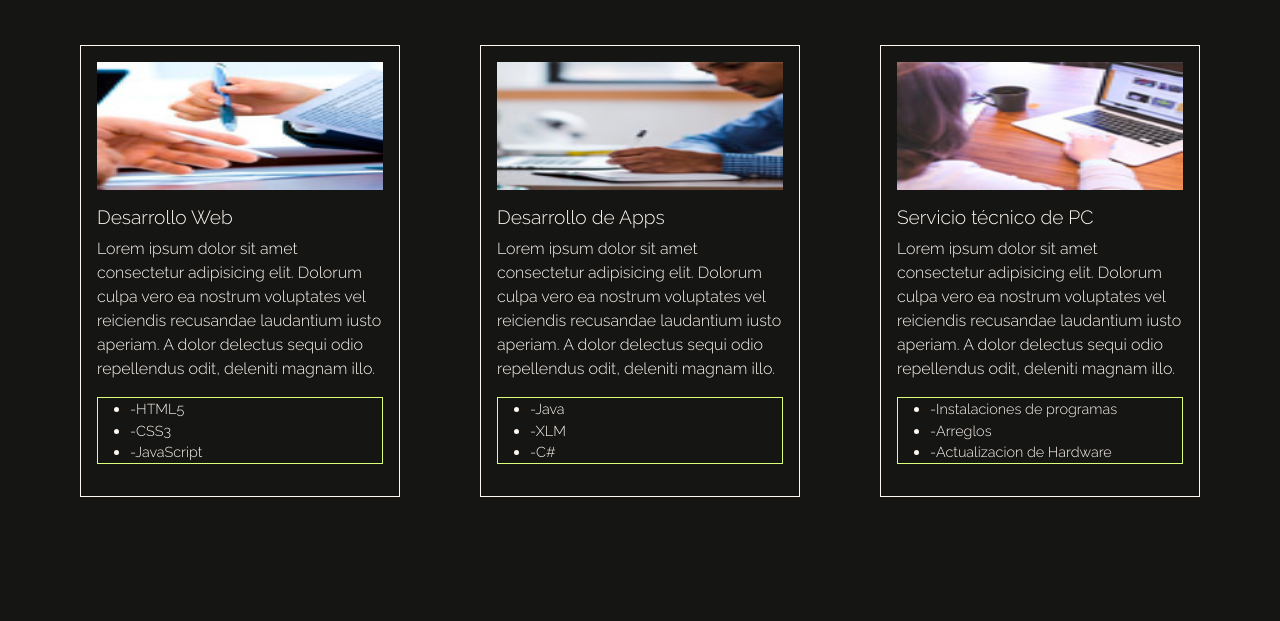
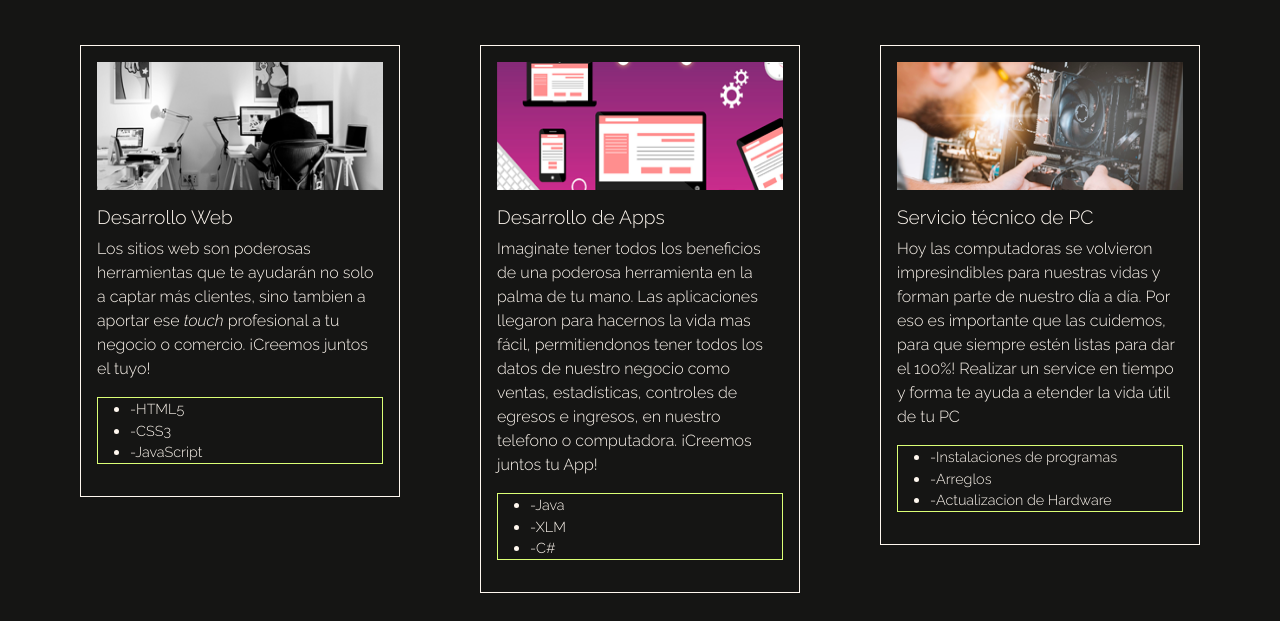
Before and after one commit to FacuMunozLemir/Portfolio-Personal-, a website: page src/views/services.html in a window 1280 px wide. Shown: the part 179-800 px from the top of the page. Drawn offline with nearby package versions, Linux system fonts and the light colour scheme.

Commit message:
Se trabajo sobre las imágenes y se eliminaron los textos LOREM

```diff
--- a/src/views/services.html
+++ b/src/views/services.html
@@ -79,15 +79,15 @@
           data-aos-delay="100"
         >
           <img
-            src="../assets/image/servicios-1.jpg"
+            src="../assets/image/servicios-1.png"
             alt="Imagen de desarrollo web"
           />
           <h4>Desarrollo Web</h4>
           <p>
-            Lorem ipsum dolor sit amet consectetur adipisicing elit. Dolorum
-            culpa vero ea nostrum voluptates vel reiciendis recusandae
-            laudantium iusto aperiam. A dolor delectus sequi odio repellendus
-            odit, deleniti magnam illo.
+            Los sitios web son poderosas herramientas que te ayudarán no solo a
+            captar más clientes, sino tambien a aportar ese
+            <em>touch</em> profesional a tu negocio o comercio. ¡Creemos juntos
+            el tuyo!
           </p>
           <ul>
             <li>-HTML5</li>
@@ -101,15 +101,16 @@
           data-aos-delay="300"
         >
           <img
-            src="../assets/image/servicios-2.jpg"
+            src="../assets/image/servicios-2.png"
             alt="Imagen de desarrollo de apps"
           />
           <h4>Desarrollo de Apps</h4>
           <p>
-            Lorem ipsum dolor sit amet consectetur adipisicing elit. Dolorum
-            culpa vero ea nostrum voluptates vel reiciendis recusandae
-            laudantium iusto aperiam. A dolor delectus sequi odio repellendus
-            odit, deleniti magnam illo.
+            Imaginate tener todos los beneficios de una poderosa herramienta en
+            la palma de tu mano. Las aplicaciones llegaron para hacernos la vida
+            mas fácil, permitiendonos tener todos los datos de nuestro negocio
+            como ventas, estadísticas, controles de egresos e ingresos, en
+            nuestro telefono o computadora. ¡Creemos juntos tu App!
           </p>
           <ul>
             <li>-Java</li>
@@ -123,15 +124,16 @@
           data-aos-delay="500"
         >
           <img
-            src="../assets/image/servicios-3.jpg"
+            src="../assets/image/servicios-3.png"
             alt="Imágen de servicios técnico"
           />
           <h4>Servicio técnico de PC</h4>
           <p>
-            Lorem ipsum dolor sit amet consectetur adipisicing elit. Dolorum
-            culpa vero ea nostrum voluptates vel reiciendis recusandae
-            laudantium iusto aperiam. A dolor delectus sequi odio repellendus
-            odit, deleniti magnam illo.
+            Hoy las computadoras se volvieron impresindibles para nuestras vidas
+            y forman parte de nuestro día a día. Por eso es importante que las
+            cuidemos, para que siempre estén listas para dar el 100%! Realizar
+            un service en tiempo y forma te ayuda a etender la vida útil de tu
+            PC
           </p>
           <ul>
             <li>-Instalaciones de programas</li>
--- a/styles/scss/parciales/_6_featured.scss
+++ b/styles/scss/parciales/_6_featured.scss
@@ -2,6 +2,7 @@
   width: 100%;
   height: 100vh;
   margin-top: 5rem;
+  display: block;
   & h2 {
     margin-top: 5rem;
     font-size: 2.5rem;
@@ -18,7 +19,7 @@
     justify-content: space-evenly;
     &__columnas {
       width: 25%;
-      height: 80%;
+      height: 35rem;
       display: flex;
       flex-direction: column;
       align-items: center;
```
Also changed, not shown: src/views/featured.html (+10 -15 lines), src/assets/image/CrystalDesarrollo.png (added), src/assets/image/MariaCremaschi.png (added), src/assets/image/RobertoCaceres.png (added), src/assets/image/computadora-1.jpg (deleted), src/assets/image/computadora-2.jpg (deleted), src/assets/image/computadora-3.jpg (deleted), src/assets/image/servicios-1.jpg (deleted), src/assets/image/servicios-1.png (added), src/assets/image/servicios-2.jpg (deleted), src/assets/image/servicios-2.png (added), src/assets/image/servicios-3.jpg (deleted), src/assets/image/servicios-3.png (added), styles/css/estilos.css.
